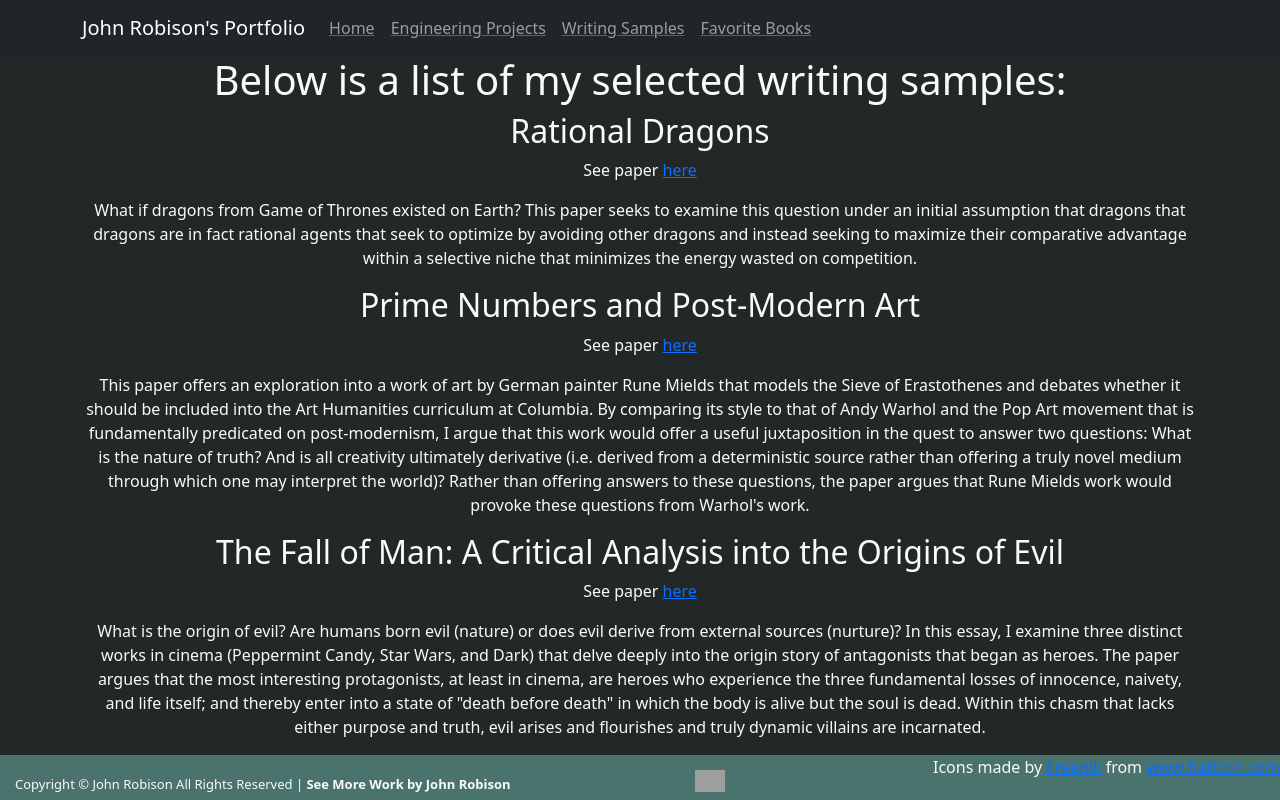
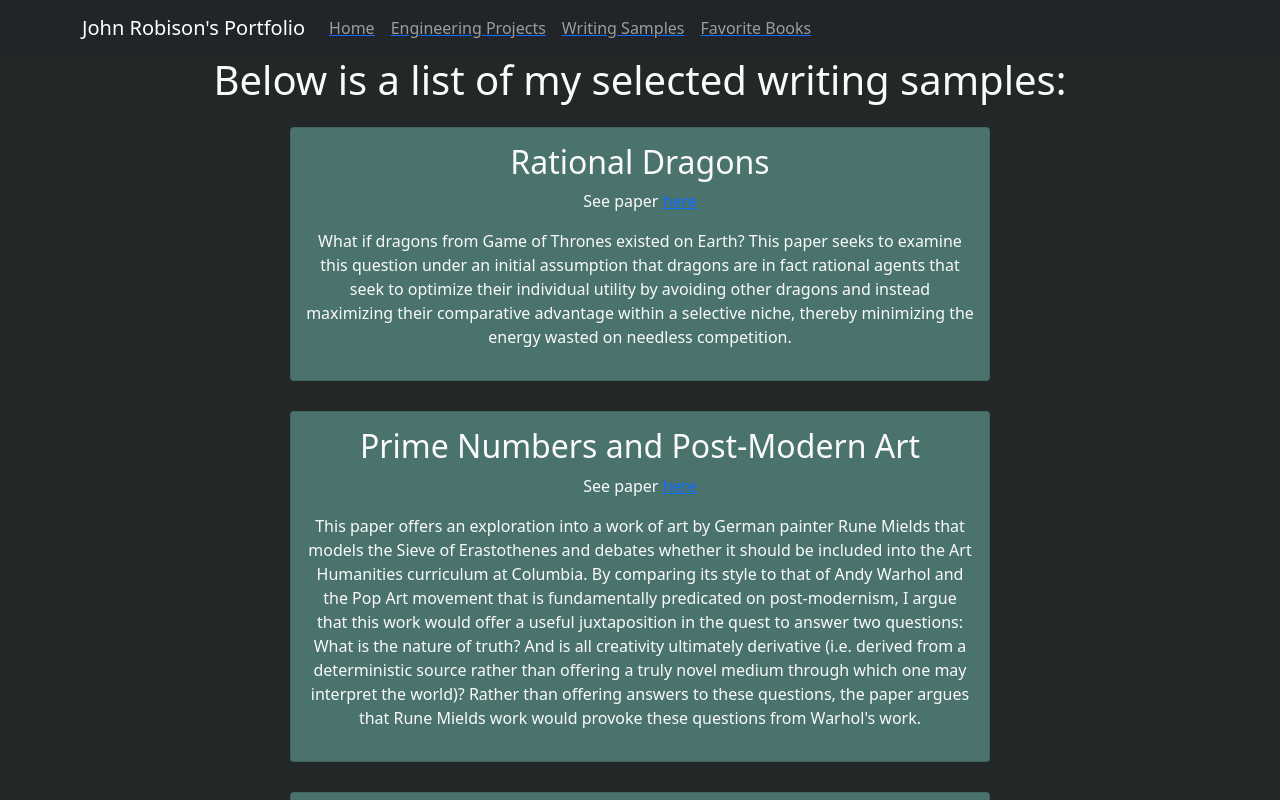
Before and after one commit to robisonJohn/Portfolio-Revised, a React (Create React App) app in the folder client/: page /writing in a window 1280 px wide. Shown: the top 800 px of the page. Built offline with nearby package versions, Linux system fonts and the light colour scheme; grey boxes are pictures that could not be loaded.

Commit message:
finalized writing samples structure

```diff
--- a/client/src/screens/Projects/Projects.jsx
+++ b/client/src/screens/Projects/Projects.jsx
@@ -16,7 +16,6 @@ const Projects = () => {
     return (
         <Container>
             <h2>Selected Projects</h2>
-            <p>The following projects are </p>
             <Col className="justify-content-md-center">
                 <Row className="justify-content-md-center">
                     <Card style={{backgroundColor:'#4B736E', margin: "15px", padding: "15px", width: "700px"}}>
--- a/client/src/screens/WritingSamples/WritingSamples.jsx
+++ b/client/src/screens/WritingSamples/WritingSamples.jsx
@@ -1,20 +1,23 @@
-import { Container } from 'react-bootstrap';
+import { Container, Card, Row, Col } from 'react-bootstrap';
 
 const WritingSamples = () => {
     return (
         <Container>
             <h1>Below is a list of my selected writing samples: </h1>
-            <div>
+            <Col className="justify-content-md-center">
+                <Row className="justify-content-md-center">
+                    <Card style={{backgroundColor:'#4B736E', margin: "15px", padding: "15px", width: "700px"}}>
                         <h2>Rational Dragons</h2>
                         <p>See paper <a href="https://github.com/robisonJohn/Portfolio-Revised/blob/main/MCM_Final_Assignment.pdf">here</a></p>
                         <p>
                             What if dragons from Game of Thrones existed on Earth? This paper seeks to examine this question under an initial assumption that dragons
-                    that dragons are in fact rational agents that seek to optimize by avoiding other dragons and instead seeking to maximize
-                    their comparative advantage within a selective niche that minimizes the energy wasted on competition.
+                            are in fact rational agents that seek to optimize their individual utility by avoiding other dragons and instead maximizing
+                            their comparative advantage within a selective niche, thereby minimizing the energy wasted on needless competition.
                         </p>
-            </div>
-
-            <div>
+                    </Card>
+                </Row>
+                <Row className="justify-content-md-center">
+                    <Card style={{backgroundColor:'#4B736E', margin: "15px", padding: "15px", width: "700px"}}>
                         <h2>Prime Numbers and Post-Modern Art</h2>
                         <p>See paper <a href="https://github.com/robisonJohn/Portfolio-Revised/blob/main/Prime%20Numbers%20and%20Post-Modern%20Art.pdf">here</a></p>
                         <p>
@@ -27,9 +30,10 @@ const WritingSamples = () => {
                             Rather than offering answers to these questions, the paper argues that Rune Mields work would provoke these questions
                             from Warhol's work.
                         </p>
-            </div>
-
-            <div>
+                    </Card>
+                </Row>
+                <Row className="justify-content-md-center">
+                    <Card style={{backgroundColor:'#4B736E', margin: "15px", padding: "15px", width: "700px", marginBottom: "100px"}}>
                         <h2>The Fall of Man: A Critical Analysis into the Origins of Evil</h2>
                         <p>See paper <a href="https://github.com/robisonJohn/Portfolio-Revised/blob/main/The%20Fall%20of%20Man-2.pdf">here</a></p>
                         <p>
@@ -40,7 +44,10 @@ const WritingSamples = () => {
                             in which the body is alive but the soul is dead. Within this chasm that lacks either purpose and truth, evil arises and flourishes and
                             truly dynamic villains are incarnated.
                         </p>
-            </div>
+                    </Card>
+                </Row>
+            </Col>
+
 
         </Container>
     )
```
Lines whose indentation alone changed are shown as unchanged.
